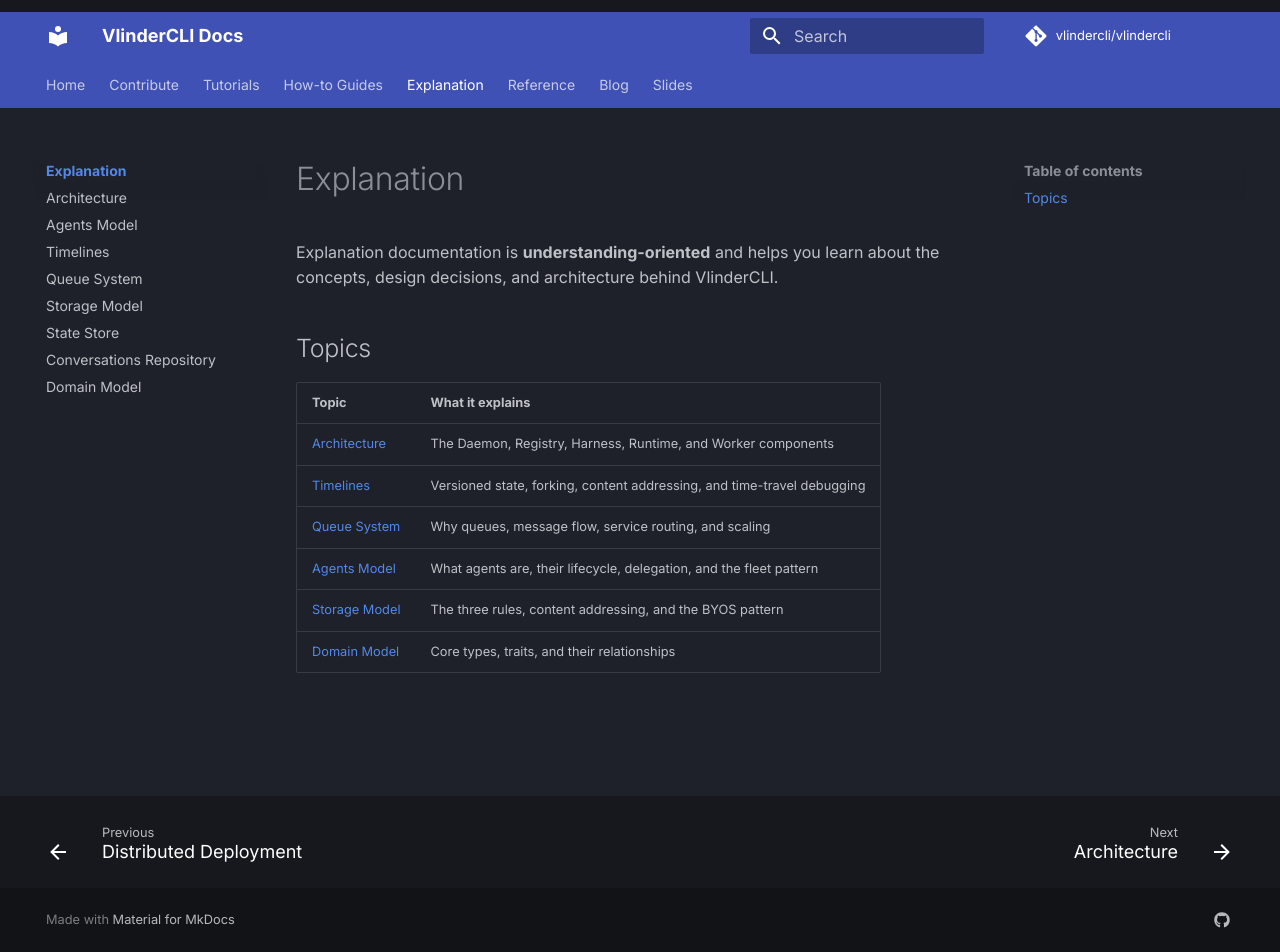
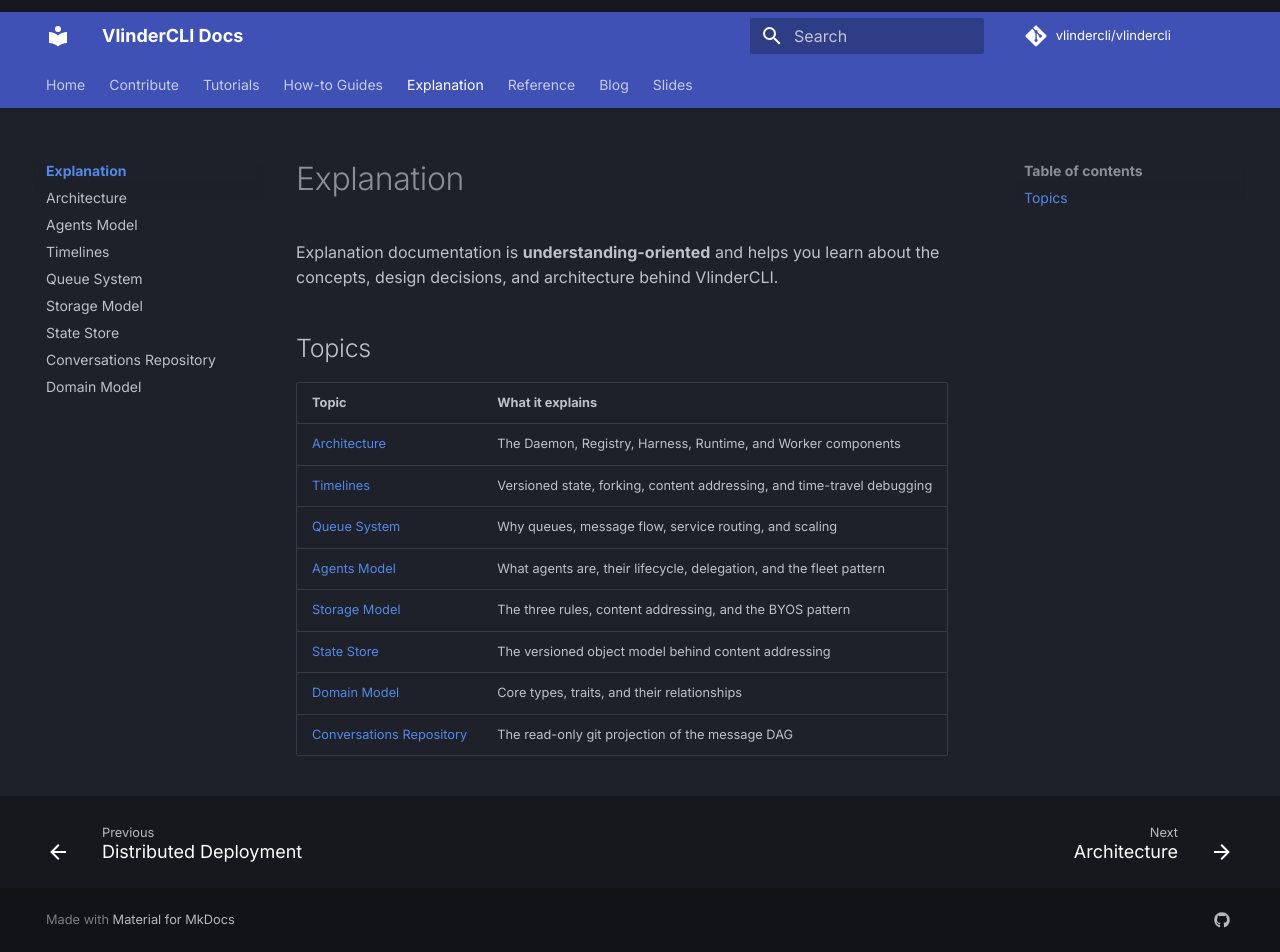
Before and after one commit to vlindercli/public-docs, an MkDocs documentation site: the page built from docs/content/explanation/index.md, in a window 1280 px wide and 952 px high. Built offline with MkDocs 1.6.1 and Material for MkDocs 9.7.7, drawn with Linux system fonts in a browser that asks for light colours; comment, search, counter and statistics services are not loaded.

Commit message:
Add state store and conversations repo to explanation index

```diff
--- a/docs/content/explanation/index.md
+++ b/docs/content/explanation/index.md
@@ -11,4 +11,6 @@ Explanation documentation is **understanding-oriented** and helps you learn abou
 | [Queue System](queue-system.md) | Why queues, message flow, service routing, and scaling |
 | [Agents Model](agents-model.md) | What agents are, their lifecycle, delegation, and the fleet pattern |
 | [Storage Model](storage-model.md) | The three rules, content addressing, and the BYOS pattern |
+| [State Store](state-store.md) | The versioned object model behind content addressing |
 | [Domain Model](domain-model.md) | Core types, traits, and their relationships |
+| [Conversations Repository](conversations-repo.md) | The read-only git projection of the message DAG |
```
